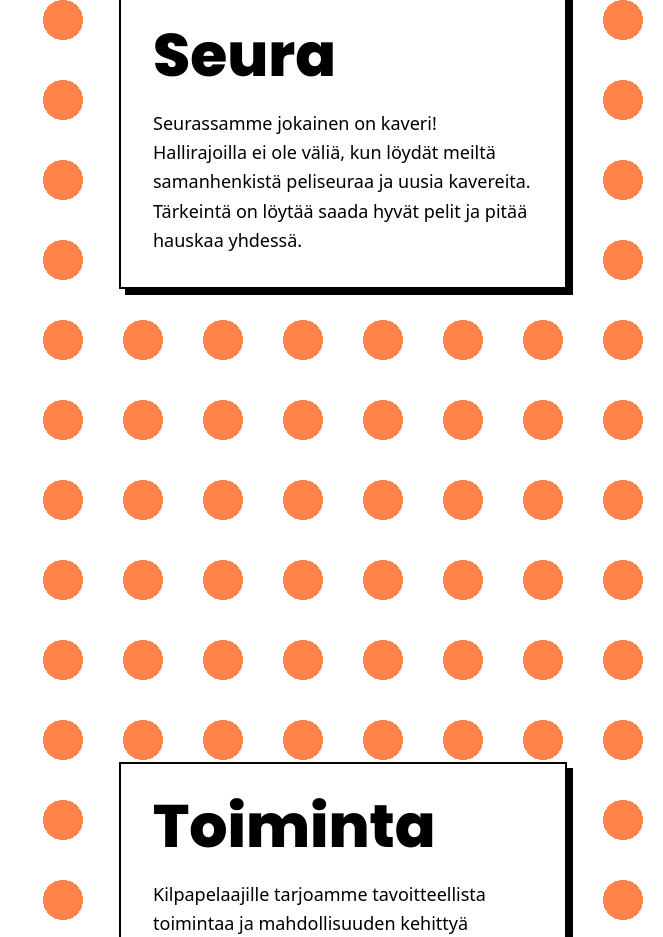
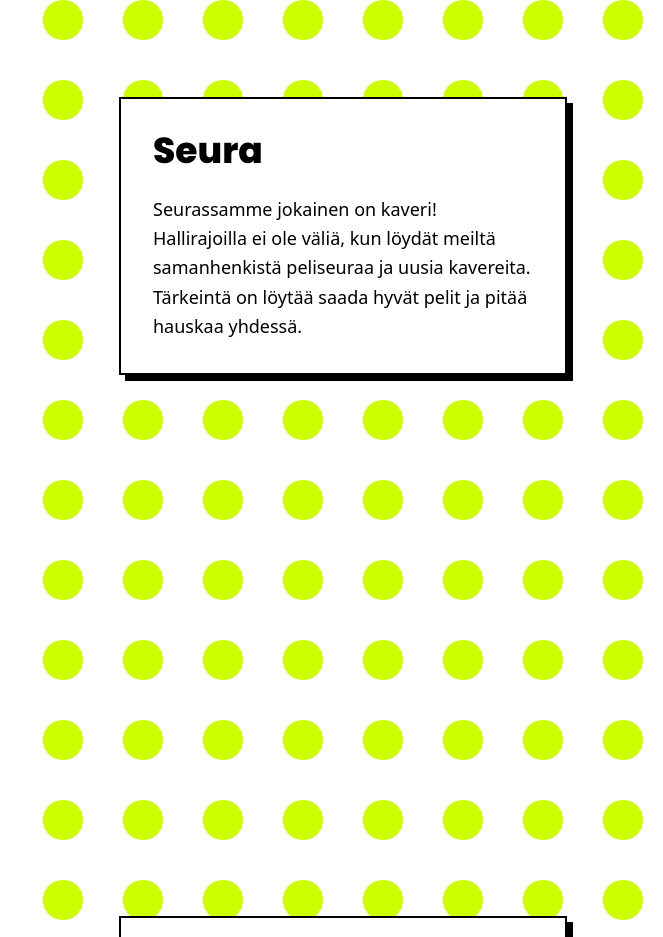
Before and after one commit to Laged/padelkaverit-fi, a Next.js app: page / in a window 1280 px wide. Shown: the part 1860-2797 px from the top of the page, without its empty margins (617-1280 px from the left). Built offline with nearby package versions, Linux system fonts and the light colour scheme.

Commit message:
feat: styled contents

```diff
--- a/app/globals.css
+++ b/app/globals.css
@@ -98,19 +98,12 @@
     @apply border-border;
   }
 }
-
 @layer utilities {
-  /* Dotted Background for Content Sections */
-  .bg-dotted-orange {
-    background-image: radial-gradient(var(--color-primary-a40) 20px, transparent 20px);
+  /* Dotted Background with currentColor */
+  .bg-dotted {
+    color: var(--dot-color, #c74e19); /* Set the dot color via the color property */
+    background-image: radial-gradient(circle 20px, currentColor 20px, transparent 20px);
     background-size: 80px 80px;
-  }
-  .bg-dotted-lime {
-    background-image: radial-gradient(var(--electric-lime) 20px, transparent 20px);
-    background-size: 80px 80px;
-  }
-  .bg-dotted-purple {
-    background-image: radial-gradient(var(--electric-purple) 20px, transparent 20px);
-    background-size: 80px 80px;
+    transition: color 1s ease; /* Smooth transition for color changes */
   }
 }
--- a/app/layout.tsx
+++ b/app/layout.tsx
@@ -1,27 +1,25 @@
 // app/layout.tsx
-
 import type { Metadata } from "next";
-import { Poppins, Source_Sans_3 } from 'next/font/google'; // Import Google Fonts
+import { Poppins, Source_Sans_3 } from 'next/font/google';
 import "./globals.css";
 
 
 // Initialize Poppins font for headings
 const poppins = Poppins({
   subsets: ['latin'],
-  weight: ['800'], // Bold weight for headings
-  variable: '--font-poppins', // CSS variable for Poppins
+  weight: ['800'],
+  variable: '--font-poppins',
 });
 
-// Initialize Source Sans 3 font for paragraphs
 const sourceSansPro = Source_Sans_3({
   subsets: ['latin'],
-  weight: ['400', '500'], // Regular and medium weights for paragraphs
-  variable: '--font-source-sans-3', // CSS variable for Source Sans Pro
+  weight: ['400', '500'],
+  variable: '--font-source-sans-3',
 });
 
 export const metadata: Metadata = {
   title: "Padelkaverit Ry",
-  description: "Good vibes only.",
+  description: "Good vibes only",
 };
 
 export default function RootLayout({
--- a/app/page.tsx
+++ b/app/page.tsx
@@ -1,43 +1,45 @@
-// pages/index.tsx
-
+// app/page.tsx
 import HeroSection from "@/components/HeroSection";
 import IllustrationSection from "@/components/IllustrationSection";
-import ContentSection from "@/components/ContentSection";
+import ContentSections from "@/components/ContentSections";
 
 export default function Home() {
+  const sectionsData = [
+    {
+      title: "Yhteisö",
+      content: `Me Padelkavereissa haluamme luoda padelyhteisön, jossa jokainen voi
+                pelata padelia omalla tavallaan. Olitpa vasta-alkaja tai
+                tavoitteellinen pelaaja, meiltä löydät paikan kehittyä ja nauttia
+                padelista.`,
+      initialColor: "var(--color-primary-a40)",
+      activeColor: "var(--electric-lime)",
+    },
+    {
+      title: "Seura",
+      content: `Seurassamme jokainen on kaveri! Hallirajoilla ei ole väliä, kun
+                löydät meiltä samanhenkistä peliseuraa ja uusia kavereita.
+                Tärkeintä on löytää saada hyvät pelit ja pitää hauskaa yhdessä.`,
+      initialColor: "var(--electric-lime)",
+      activeColor: "var(--electric-purple)",
+    },
+    {
+      title: "Toiminta",
+      content: `Kilpapelaajille tarjoamme tavoitteellista toimintaa ja mahdollisuuden
+                kehittyä sarjapeleissä. Rentoja pelejä kaipaaville järjestämme
+                leppoisia matseja, joissa pääasia on ilo pelata. Junioreille
+                tarjoamme laadukasta ja edullista valmennusta, jossa taitoja voi
+                kehittää omalla tasollaan.`,
+      initialColor: "var(--electric-purple)",
+      activeColor: "var(--color-primary-a40)",
+    },
+  ];
+
   return (
     <main className="bg-background text-foreground">
-      {/* Hero Section */}
       <HeroSection />
-
-      {/* Illustration and Content Wrapper */}
       <div className="md:flex">
-        {/* Illustration Section */}
         <IllustrationSection />
-
-        {/* Content Sections */}
-        <div className="md:w-1/2 bg-dotted-orange">
-          <ContentSection title="Yhteisö" color="orange">
-            Me Padelkavereissa haluamme luoda padelyhteisön, jossa jokainen voi
-            pelata padelia omalla tavallaan. Olitpa vasta-alkaja tai
-            tavoitteellinen pelaaja, meiltä löydät paikan kehittyä ja nauttia
-            padelista.
-          </ContentSection>
-
-          <ContentSection title="Seura" color="purple">
-            Seurassamme jokainen on kaveri! Hallirajoilla ei ole väliä, kun
-            löydät meiltä samanhenkistä peliseuraa ja uusia kavereita.
-            Tärkeintä on löytää saada hyvät pelit ja pitää hauskaa yhdessä.
-          </ContentSection>
-
-          <ContentSection title="Toiminta" color="lime">
-            Kilpapelaajille tarjoamme tavoitteellista toimintaa ja mahdollisuuden
-            kehittyä sarjapeleissä. Rentoja pelejä kaipaaville järjestämme
-            leppoisia matseja, joissa pääasia on ilo pelata. Junioreille
-            tarjoamme laadukasta ja edullista valmennusta, jossa taitoja voi
-            kehittää omalla tasollaan.
-          </ContentSection>
-        </div>
+        <ContentSections sections={sectionsData} />
       </div>
     </main>
   );
--- /dev/null
+++ b/components/ContentCard.tsx
@@ -0,0 +1,18 @@
+// components/ContentCard.tsx
+import { FC, ReactNode } from "react";
+
+interface ContentCardProps {
+  title: string;
+  children: ReactNode;
+}
+
+const ContentCard: FC<ContentCardProps> = ({ title, children }) => {
+  return (
+    <div className="border-2 border-foreground shadow-light p-8 max-w-md w-full space-y-6 bg-background">
+      <h2 className="font-heading text-4xl text-foreground">{title}</h2>
+      <p className="font-base text-lg leading-relaxed text-foreground">{children}</p>
+    </div>
+  );
+};
+
+export default ContentCard;
--- a/components/ContentSection.tsx
+++ /dev/null
@@ -1,24 +0,0 @@
-// components/ContentSection.tsx
-
-import { FC, ReactNode } from "react";
-import { cn } from "@/lib/utils";
-import { Button } from "@/components/ui/button";
-
-interface ContentSectionProps {
-  title: string;
-  children: ReactNode;
-  color: string
-}
-
-const ContentSection: FC<ContentSectionProps> = ({ title, color, children }) => {
-  return (
-    <section className="h-screen flex items-center justify-center p-4 md:p-12">
-      <div className={`bg-background border-2  shadow-light p-8 max-w-md w-full`}>
-        <h2 className="mb-6 font-heading text-6xl text-foreground">{title}</h2>
-        <p className="font-base text-lg leading-relaxed text-foreground">{children}</p>
-      </div>
-    </section>
-  );
-};
-
-export default ContentSection;
--- /dev/null
+++ b/components/ContentSections.tsx
@@ -0,0 +1,78 @@
+// components/ContentSections.tsx
+"use client";
+import { FC, useRef, useEffect, useState } from "react";
+import ContentCard from "./ContentCard";
+
+interface SectionData {
+  title: string;
+  content: string;
+  initialColor: string;
+  activeColor: string;
+}
+
+interface ContentSectionsProps {
+  sections: SectionData[];
+}
+
+const ContentSections: FC<ContentSectionsProps> = ({ sections }) => {
+  const [activeColor, setActiveColor] = useState(
+    sections[0]?.initialColor || "var(--color-primary-a40)"
+  );
+
+  useEffect(() => {
+    const observers: IntersectionObserver[] = [];
+
+    const handleIntersection = (entries: IntersectionObserverEntry[]) => {
+      entries.forEach((entry) => {
+        if (entry.isIntersecting) {
+          const target = entry.target as HTMLElement;
+          const color =
+            target.getAttribute("data-active-color") ||
+            "var(--color-primary-a40)";
+          setActiveColor(color);
+        }
+      });
+    };
+
+    const options = {
+      threshold: 0.5,
+    };
+
+    sections.forEach((_, index) => {
+      const section = document.getElementById(`content-card-${index}`);
+      if (section) {
+        const observer = new IntersectionObserver(handleIntersection, options);
+        observer.observe(section);
+        observers.push(observer);
+      }
+    });
+
+    return () => {
+      observers.forEach((observer) => observer.disconnect());
+    };
+  }, [sections]);
+
+  return (
+    <section
+      className="md:w-1/2 bg-dotted transition-colors duration-1000"
+      style={{
+        color: activeColor,
+      }}
+    >
+      <div className="space-y-12 p-12">
+        {sections.map((section, index) => (
+          <div
+            key={index}
+            id={`content-card-${index}`}
+            className="h-screen relative flex items-center justify-center"
+            data-active-color={section.activeColor}
+          >
+            <ContentCard title={section.title}>{section.content}</ContentCard>
+          </div>
+        ))}
+      </div>
+    </section>
+  );
+};
+
+export default ContentSections;
--- a/components/HeroSection.tsx
+++ b/components/HeroSection.tsx
@@ -5,7 +5,7 @@ import { FC } from "react";
 
 const HeroSection: FC = () => {
   return (
-    <section className="flex h-screen items-center justify-center bg-background">
+    <section className="flex h-screen items-center justify-center bg-background md p-4">
       <Image
         src="/images/padelkaverit.svg"
         alt="Padelkaverit Logo"
--- a/components/IllustrationSection.tsx
+++ b/components/IllustrationSection.tsx
@@ -13,7 +13,6 @@ const IllustrationSection: FC = () => {
             src="/images/illustration.svg"
             alt="Illustration"
             layout="fill"
-            objectFit="contain"
             className="invert-dark"
             priority
           />
@@ -28,7 +27,6 @@ const IllustrationSection: FC = () => {
             alt="Illustration"
             width={800}
             height={800}
-            objectFit="contain"
             className="invert-dark"
             priority
           />
```
